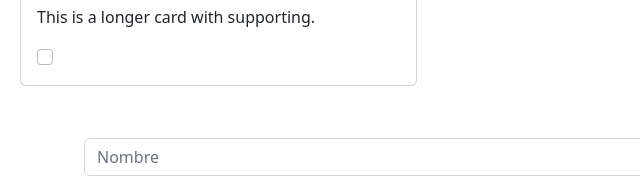
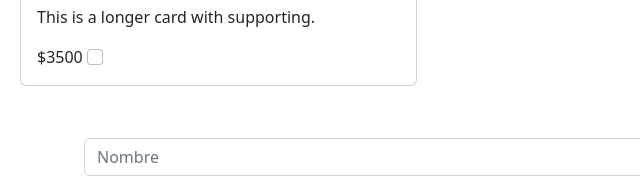
Before and after one commit to enzojdandrea/AutoFull, a plain HTML site: page index.html in a window 1280 px wide. Shown: the part 631-808 px from the top of the page, 0-640 px from the left. Drawn offline with nearby package versions, Linux system fonts and the light colour scheme.

Commit message:
agregado un span dentro de la carta

```diff
--- a/index.html
+++ b/index.html
@@ -48,6 +48,7 @@
                     <div class="card-body">
                       <h5 class="card-title">Card title</h5>
                       <p class="card-text">This is a longer card with supporting.</p>
+                      <span>$3500</span>
                       <input class="form-check-input" type="checkbox" value="" id="flexCheckDefault">
                     </div>
                   </div>
--- a/index.js
+++ b/index.js
@@ -28,6 +28,7 @@ console.log(listaProductos);
         <div class="card-body carta-cuerpo">
             <h5 class="card-title carta-titulo">Card title</h5>
             <p class="card-text carta-texto">This is a longer card with supporting.</p>
+            <span>$3500</span>
             <input class="form-check-input carta-check" type="checkbox" value="" id="flexCheckDefault">
         </div>
     </div>
```
